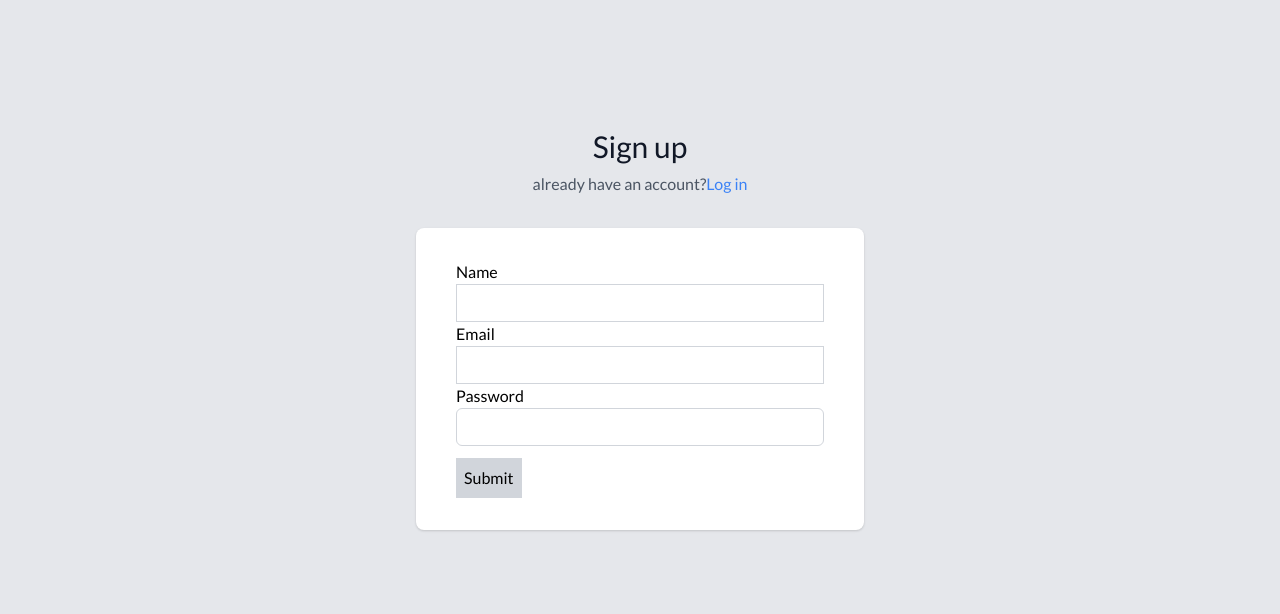
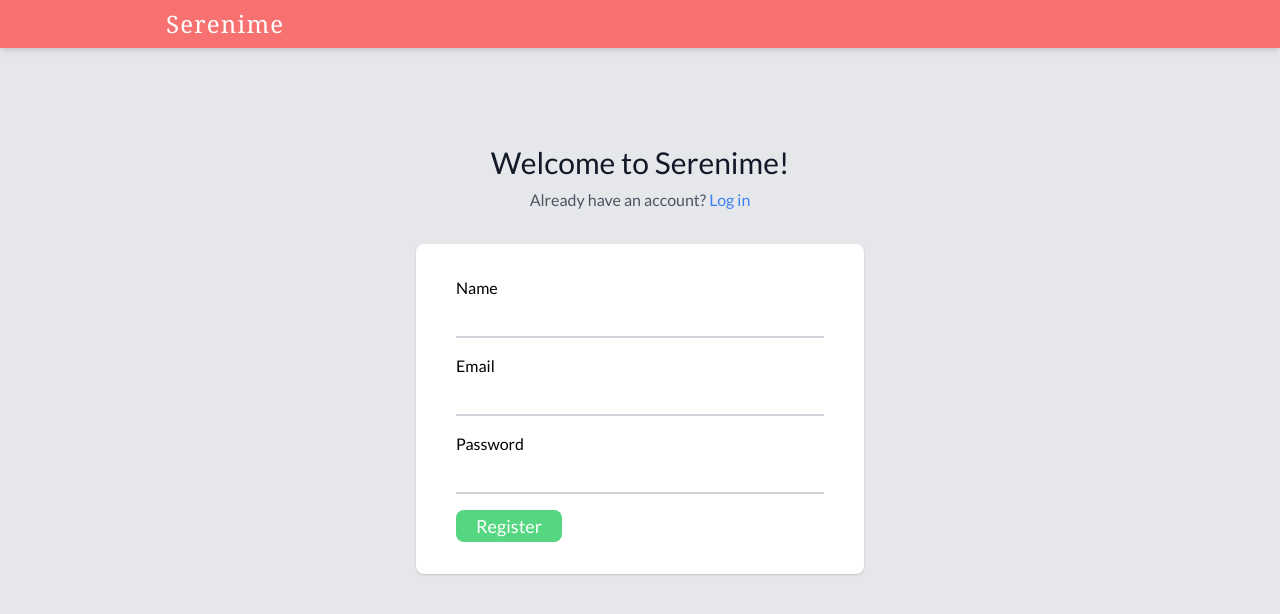
Before and after one commit to RyanASC20/Serenime, a Next.js app: page /signup in a window 1280 px wide. Shown: the top 614 px of the page. Built offline with nearby package versions, Linux system fonts and the light colour scheme; no server answers.

Commit message:
rename habits to goals

```diff
--- a/components/Authentication/LoginForm.tsx
+++ b/components/Authentication/LoginForm.tsx
@@ -1,7 +1,9 @@
 import { useForm } from "react-hook-form";
-import { useEffect, useState } from "react";
+import { useState } from "react";
+
 import { auth } from "../../config/firebase";
 import { useRouter } from "next/router";
+import Button from '../Button';
 
 interface LoginData {
   name: string;
@@ -66,9 +68,9 @@ const LoginForm: React.FC = () => {
           <p className="text-red-500">{errors.password.message}</p>
         )}
       </div>
-      <button type="submit" className="mt-3 p-2 bg-gray-300">
-        Submit
-      </button>
+      {/* <div className="w-full border border-black"> */}
+        <Button text="Login" textSize="lg" />
+      {/* </div> */}
     </form>
   );
 };
--- a/components/Authentication/SignUpForm.tsx
+++ b/components/Authentication/SignUpForm.tsx
@@ -2,7 +2,7 @@ import { useForm } from "react-hook-form";
 import { useState } from "react";
 import { useRouter } from "next/router";
 import { auth, firestore } from "../../config/firebase";
-import { userInfo } from "os";
+import Button from "../Button";
 
 interface SignUpData {
   name: string;
@@ -40,13 +40,13 @@ const SignUpForm: React.FC = () => {
   return (
     <form onSubmit={handleSubmit(onSubmit)}>
       {signUpError && <p className="text-red-500">{signUpError}</p>}
-      <div>
+      <div className="mb-4">
         <label htmlFor="name">Name</label>
         <input
           type="text"
           name="name"
           autoComplete="off"
-          className="appearance-none block w-full p-2 border border-gray-300 placeholder-gray-400 focus:outline-none focus:border-highlight transition duration-150 ease-in-out sm:text-sm sm:leading-5"
+          className="appearance-none block w-full p-2 border-b-2 border-gray-300 placeholder-gray-400 focus:outline-none focus:border-highlight transition duration-150 ease-in-out sm:text-sm sm:leading-5"
           ref={register({
             required: {
               value: true,
@@ -56,12 +56,12 @@ const SignUpForm: React.FC = () => {
         />
         {errors.name && <p className="text-red-500">{errors.name.message}</p>}
       </div>
-      <div>
+      <div className="mb-4">
         <label htmlFor="email">Email</label>
         <input
           type="email"
           name="email"
-          className="appearance-none block w-full p-2 border border-gray-300 placeholder-gray-400 focus:outline-none focus:border-highlight transition duration-150 ease-in-out sm:text-sm sm:leading-5"
+          className="appearance-none block w-full p-2 border-b-2 border-gray-300 placeholder-gray-400 focus:outline-none focus:border-highlight transition duration-150 ease-in-out sm:text-sm sm:leading-5"
           ref={register({
             required: {
               value: true,
@@ -71,12 +71,12 @@ const SignUpForm: React.FC = () => {
         />
         {errors.email && <p className="text-red-500">{errors.email.message}</p>}
       </div>
-      <div>
+      <div className="mb-4">
         <label htmlFor="password">Password</label>
         <input
           type="password"
           name="password"
-          className="appearance-none block w-full px-3 py-2 border border-gray-300 rounded-md placeholder-gray-400 focus:outline-none focus:shadow-outline-blue focus:border-blue-300 transition duration-150 ease-in-out sm:text-sm sm:leading-5"
+          className="appearance-none block w-full p-2 border-b-2 border-gray-300 placeholder-gray-400 focus:outline-none focus:border-highlight transition duration-150 ease-in-out sm:text-sm sm:leading-5"
           ref={register({
             required: true,
             minLength: {
@@ -89,9 +89,7 @@ const SignUpForm: React.FC = () => {
           <p className="text-red-500">{errors.password.message}</p>
         )}
       </div>
-      <button type="submit" className="mt-3 p-2 bg-gray-300">
-        Submit
-      </button>
+      <Button text="Register" textSize="lg" />
     </form>
   );
 };
--- a/components/Navbar.tsx
+++ b/components/Navbar.tsx
@@ -19,18 +19,6 @@ const Navbar: React.FC<P> = ({ text }) => {
         { name && text && (
             <h1 className="text-2xl font-light text-green-500">{ text }</h1>
         )} */}
-        {!name && <ul className="ml-8 list-disc">
-          <li>
-            <Link href="/login">
-              <a>Login</a>
-            </Link>
-          </li>
-          <li>
-            <Link href="/signup">
-              <a>SignUp</a>
-            </Link>
-          </li>
-        </ul>}
         {name && <SignOutButton />}
       </div>
     </div>
--- a/pages/habits.tsx
+++ b/pages/goals.tsx
@@ -29,7 +29,7 @@ const useHabitCategories = () => {
     return value;
 };
 
-const Habits: React.FC = () => {
+const Goals: React.FC = () => {
     const { uid } = useUser();
     const [selectedCategory, setSelectedCategory] = useState<string | null>(
         null
@@ -62,7 +62,7 @@ const Habits: React.FC = () => {
     return (
         <>
             <Head>
-                <title>Serenime | Habits</title>
+                <title>Serenime | Goals</title>
             </Head>
             {uid && (
                 <div className="bg-base">
@@ -75,7 +75,7 @@ const Habits: React.FC = () => {
                                 <div className="md:w-1/4">
                                     <div className="mb-4 rounded-lg">
                                         <h1 className="text-highlight font-bold">
-                                            Track Your Habits
+                                            Track Your Goals
                                         </h1>
                                         <p>
                                             Each day you complete your goal,
@@ -93,7 +93,7 @@ const Habits: React.FC = () => {
                                     </div>
                                     <div>
                                         <h1 className="text-md font-bold text-highlight mr-4 inline ">
-                                            Your Habits
+                                            Your Goals
                                         </h1>
                                         {creationMode ? (
                                             <AddHabitForm setCreationMode={ setCreationMode }/>
@@ -176,7 +176,7 @@ const Habits: React.FC = () => {
     );
 };
 
-export default Habits;
+export default Goals;
 
 {
     /* // <div className="flex flex-col md:flex-row m-5 md:m-0">
--- a/pages/login.tsx
+++ b/pages/login.tsx
@@ -10,10 +10,10 @@ const SignUpPage: React.FC = () => {
       <div className="mt-8 sm:mx-auto sm:w-full sm:max-w-md">
         <div className="text-center mt-24">
           <h2 className="mt-6 text-center text-3xl leading-9 font-   extrabold text-gray-900">
-            Log In
+            Welcome back!
           </h2>
           <p className="mt-2 text-center text-md text-gray-600">
-            don't have an account?
+            Don't have an account?{' '}
             <Link href="/signup">
               <a href="#" className="text-blue-500">
                 Sign Up
--- a/pages/routines.tsx
+++ b/pages/routines.tsx
@@ -12,7 +12,7 @@ const Routines: React.FC = () => {
     return (
         <>
             <Head>
-                <title>Serenime | Home</title>
+                <title>Serenime | Routines</title>
             </Head>
             {uid && (
                 <div className="bg-base">
--- a/pages/signup.tsx
+++ b/pages/signup.tsx
@@ -1,16 +1,19 @@
 import Link from "next/link";
+
 import SignUpForm from "../components/Authentication/SignUpForm";
+import Navbar from '../components/Navbar';
 
 const SignUpPage: React.FC = () => {
   return (
-    <div className="min-h-screen flex bg-gray-200">
+    <div className="min-h-screen bg-gray-200">
+      <Navbar />
       <div className="mt-8 sm:mx-auto sm:w-full sm:max-w-md">
         <div className="text-center mt-24">
           <h2 className="mt-6 text-center text-3xl leading-9 font-   extrabold text-gray-900">
-            Sign up
+            Welcome to Serenime!
           </h2>
           <p className="mt-2 text-center text-md text-gray-600">
-            already have an account?
+            Already have an account?{' '}
             <Link href="/login">
               <a href="#" className="text-blue-500">
                 Log in
```
